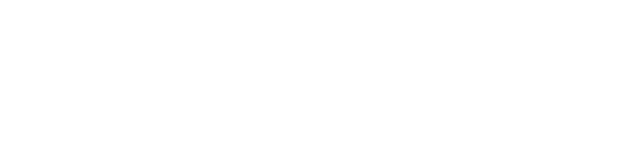
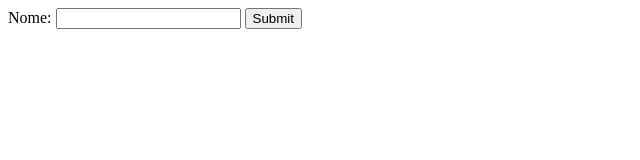
Before and after one commit to YanGarrido/aula-escritorio-escola, a plain HTML site: page index.html in a window 1280 px wide. Shown: the whole page, without its empty margins (0-640 px from the left). Drawn offline with Linux system fonts and the light colour scheme.

Commit message:
criacao de formulario

```diff
--- a/index.html
+++ b/index.html
@@ -8,7 +8,11 @@
 </head>
 
 <body>
-
+  <form action="">
+    <label for="nome">Nome:</label>
+    <input type="text" name="nome" id="">
+    <button type="submit">Submit</button>
+  </form>
 </body>
 
 </html>
```
